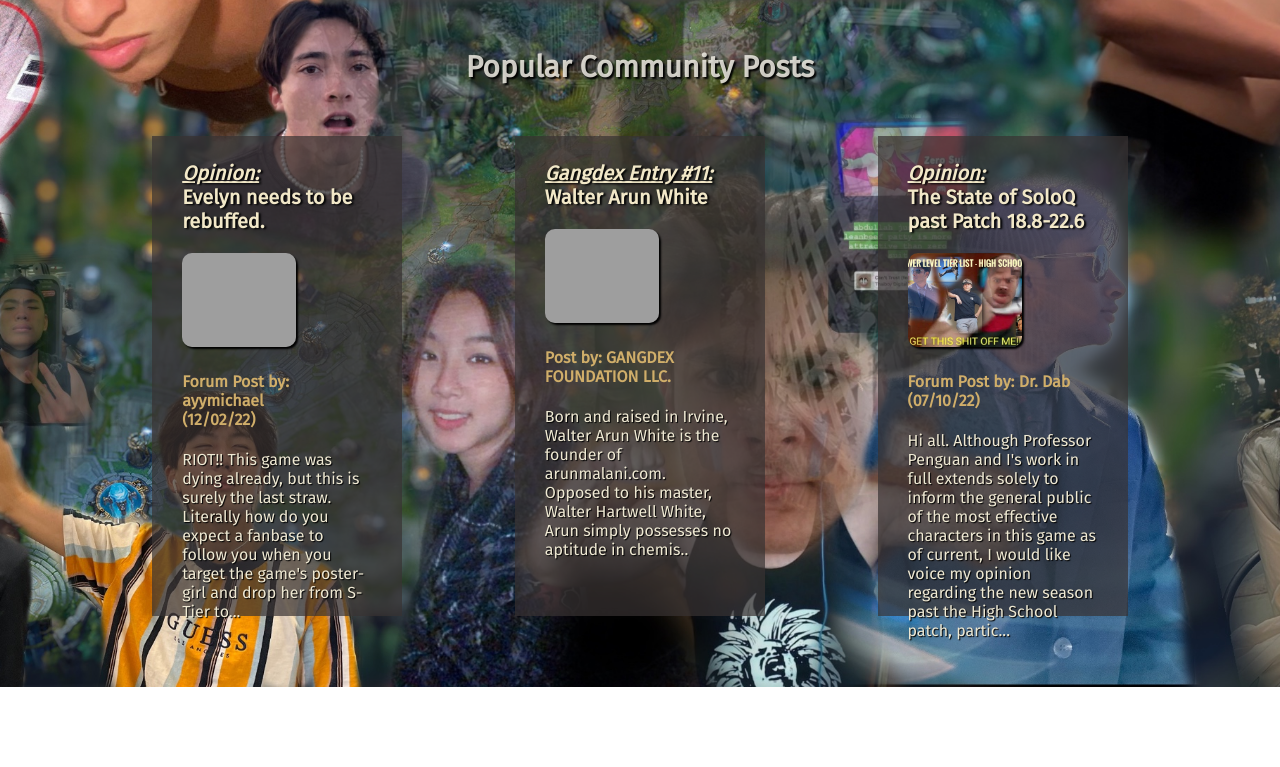
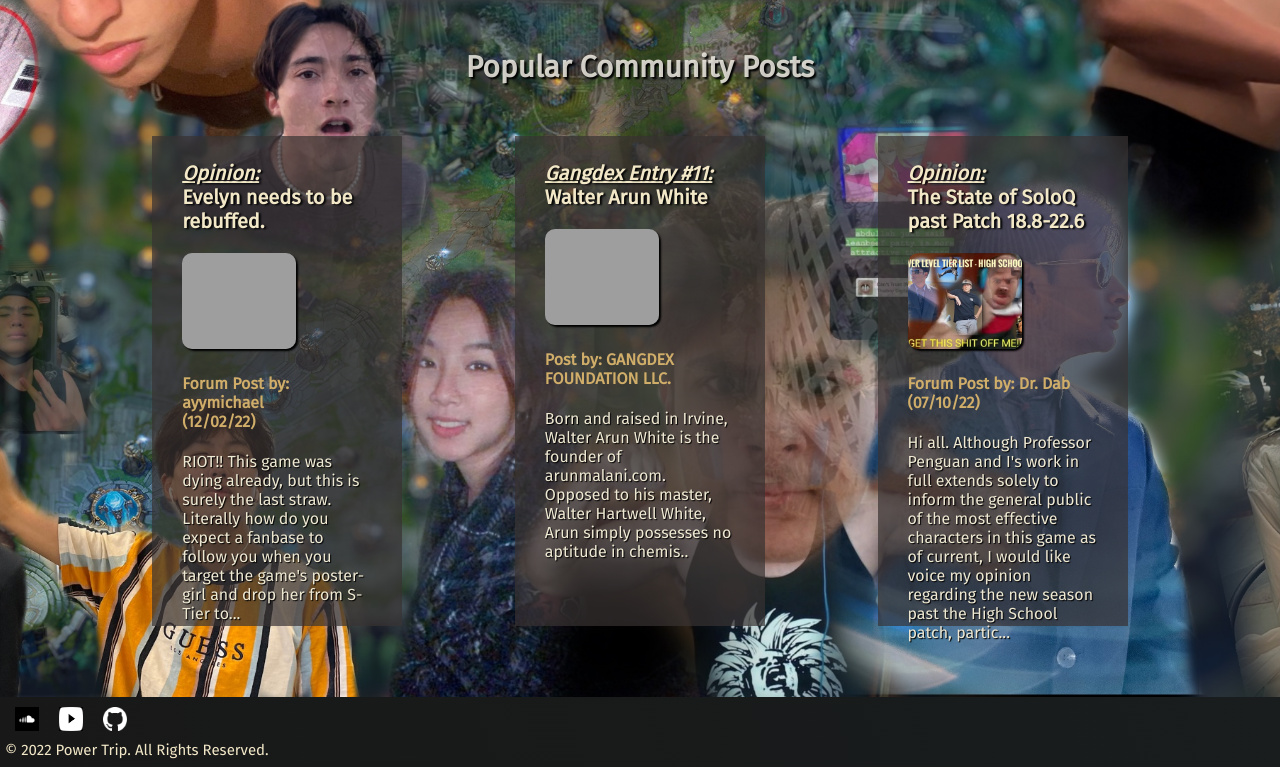
Before and after one commit to Xire7/projectTL, a plain HTML site: page index.html in a window 1280 px wide. Shown: the part 514-1281 px from the top of the page. Before the commit the page ends 1201 px from the top, so only its background shows below. Drawn offline with Linux system fonts and the light colour scheme; grey boxes are pictures that could not be loaded; a web font is replaced by a local one.

Commit message:
added footer w/ images + cc

```diff
--- a/index.html
+++ b/index.html
@@ -11,12 +11,12 @@
       rel="stylesheet"
     />
       <link rel="icon" href="images/favicon.ico" type="image/x-icon" />
-    <title>The PL Tier List</title>
+    <title>Power Trip</title>
   </head>
   <body>
     <header>
       <div id="page-logo">
-        <a href="/index.html">Power Tiers</a>
+        <a href="/index.html">Power Trip</a>
       </div>
       <nav>
         <ul>
@@ -82,8 +82,28 @@
           </div>
         </div>
       </section>
-      <section id="tiers-snapshot"></section>
     </main>
-    <footer></footer>
+    <footer>
+      <ul>
+        <li>
+          <a href="https://soundcloud.com/user-613999149-137608120">
+          <img src="/images/index-images/soundcloud.png" alt="TL Instagram Page">
+          </a>
+        </li>
+        <li>
+          <a href="https://www.youtube.com/@Tarzaned/about">
+            <img src="/images/index-images/youtube.png" alt="TL Youtube Page">
+          </a>
+        </li>
+        <li>
+          <a href="https://github.com/Xire7/projectTL-design2">
+            <img src="/images/index-images/githubcatmoment.png" alt="Power Trip Open Source Repo">
+          </a>
+        </li>
+      </ul>
+      <p id="cc">
+        © 2022 Power Trip. All Rights Reserved.
+      </p>
+    </footer>
   </body>
 </html>
--- a/styles/shared.css
+++ b/styles/shared.css
@@ -3,7 +3,7 @@ body {
     margin: 0px;
 }
 
-ul {
+header ul {
     list-style: none;
     margin: 0px;
     padding: 0px;
@@ -59,3 +59,45 @@ header li:hover {
     background-color: rgba(79, 79, 79, 0.83);
 
 }
+
+footer {
+    height: 60px;
+    padding: 5px;
+    background: linear-gradient(70deg, rgb(24,24,24), rgb(25,29,29));
+}
+
+footer li {
+    height: 100%;
+    width: 24px;
+    margin: 5px 10px;
+}
+
+footer ul {
+    height: 24px;
+    list-style: none;
+    margin: 0px;
+    margin-bottom: 10px;
+    padding: 0px;
+    display: flex;
+    justify-content: left;
+}
+
+footer img {
+    height: 100%;
+    width: 100%;
+    vertical-align: bottom;
+}
+
+footer a {
+    padding: 0px;
+
+}
+
+#cc {
+    width: 100%;
+}
+
+#cc  {
+    color: rgb(242, 232, 200);
+    font-size: 15px;
+}
--- a/styles/styles.css
+++ b/styles/styles.css
@@ -75,7 +75,7 @@ header {
     display: flex;
     justify-content: space-around;
     box-sizing: border-box;
-    height: 500px;
+    height: 510px;
 }
 
 .supporting-blocks {
```
Also changed, not shown: images/index-images/githubcatmoment.png (added), images/index-images/insta.png (added), images/index-images/png-clipart-github-pages-logo-repository-fork-github-mammal-cat-like-mammal-thumbnail.png (added), images/index-images/soundcloud.png (added), images/index-images/youtube.png (added).
